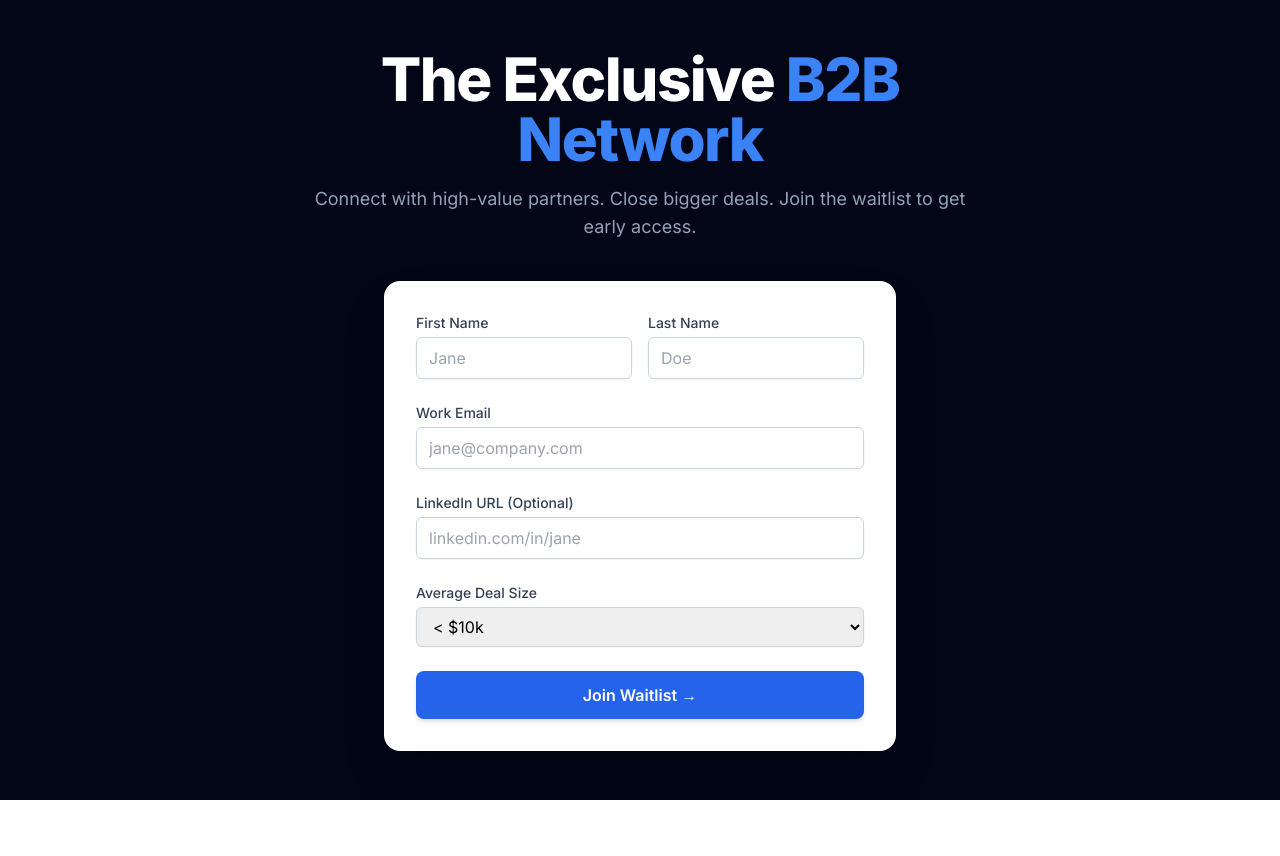
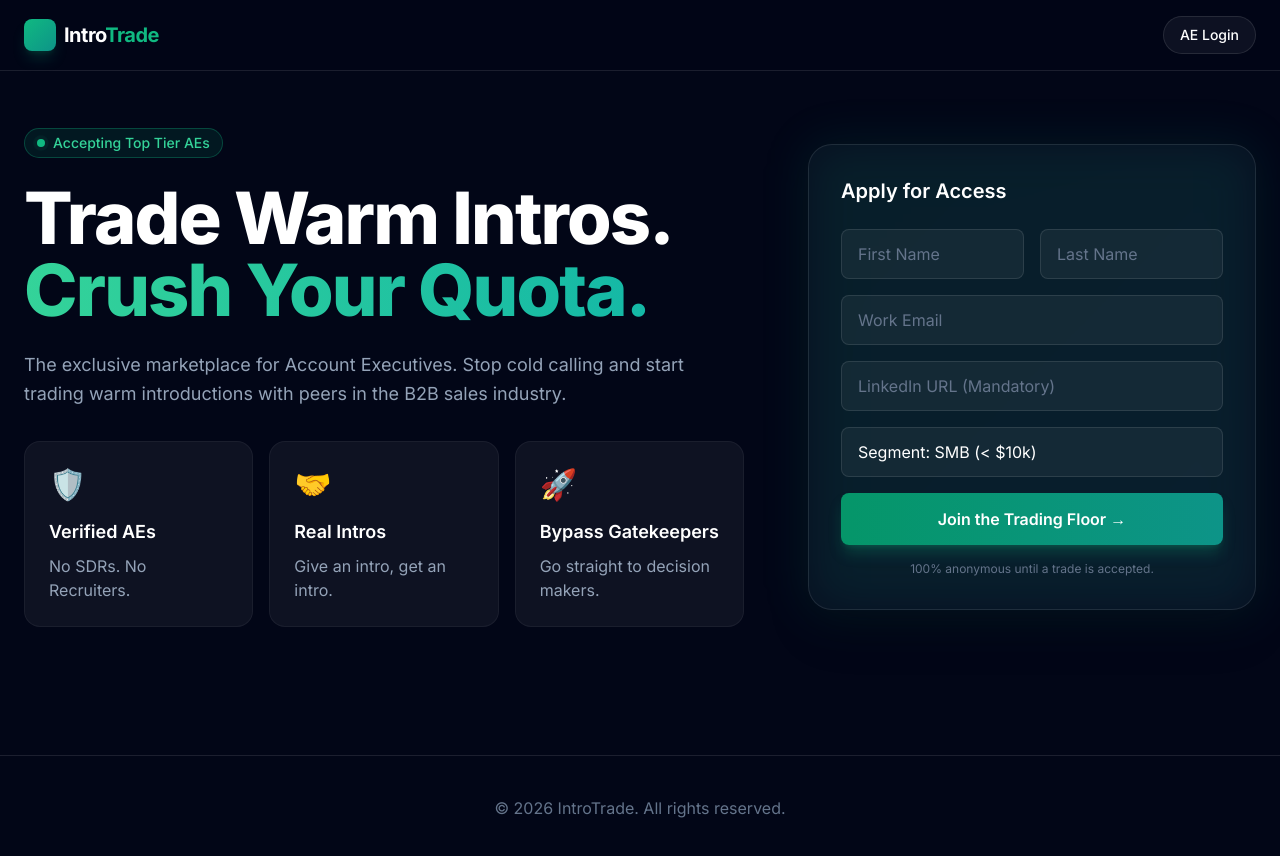
Before and after one commit to danieljacklowe/b2b-network, a Next.js app: page / in a window 1280 px wide. Shown: the top 856 px of the page. Before the commit the page ends 800 px from the top, so only its background shows below. Built offline with nearby package versions, Linux system fonts and the light colour scheme.

Commit message:
Pivot to AE Marketplace

```diff
--- a/app/page.tsx
+++ b/app/page.tsx
@@ -1,6 +1,46 @@
 "use client";
 
 import { useState, FormEvent } from "react";
+
+// --- Components ---
+
+function Navbar() {
+  return (
+    <nav className="fixed top-0 z-50 w-full border-b border-white/10 bg-slate-950/80 backdrop-blur-md">
+      <div className="mx-auto flex max-w-7xl items-center justify-between px-6 py-4">
+        <div className="flex items-center gap-2">
+          <div className="h-8 w-8 rounded-lg bg-emerald-600 bg-gradient-to-br from-emerald-500 to-teal-600 shadow-lg shadow-emerald-500/20"></div>
+          <span className="text-xl font-bold text-white tracking-tight">Intro<span className="text-emerald-500">Trade</span></span>
+        </div>
+        <button className="rounded-full border border-white/10 bg-white/5 px-4 py-2 text-sm font-medium text-white transition-colors hover:bg-white/10">
+          AE Login
+        </button>
+      </div>
+    </nav>
+  );
+}
+
+function Feature({ title, desc, icon }: { title: string; desc: string; icon: string }) {
+  return (
+    <div className="group rounded-2xl border border-white/5 bg-white/5 p-6 transition-all hover:border-emerald-500/30 hover:bg-white/10">
+      <div className="mb-4 text-3xl">{icon}</div>
+      <h3 className="mb-2 text-lg font-semibold text-white">{title}</h3>
+      <p className="text-slate-400">{desc}</p>
+    </div>
+  );
+}
+
+function Footer() {
+  return (
+    <footer className="mt-20 border-t border-white/10 bg-slate-950 py-10">
+      <div className="mx-auto max-w-7xl px-6 text-center text-slate-500">
+        <p>&copy; {new Date().getFullYear()} IntroTrade. All rights reserved.</p>
+      </div>
+    </footer>
+  );
+}
+
+// --- Main Page ---
 
 export default function Home() {
   const [isLoading, setIsLoading] = useState(false);
@@ -8,18 +48,18 @@ export default function Home() {
 
   async function onSubmit(event: FormEvent<HTMLFormElement>) {
     event.preventDefault();
-    setIsLoading(true); // Start loading spinner
+    setIsLoading(true);
 
     const formData = new FormData(event.currentTarget);
 
-    // Prepare the data
+    // Logic remains the same, just the context changes
     const data = {
       firstName: formData.get("firstName"),
       lastName: formData.get("lastName"),
       email: formData.get("email"),
       linkedIn: formData.get("linkedIn"),
       dealSize: formData.get("dealSize"),
-      icp: "B2B Tech", // Default value
+      icp: "AE Marketplace",
     };
 
     try {
@@ -30,7 +70,7 @@ export default function Home() {
       });
 
       if (response.ok) {
-        setIsSubmitted(true); // Show success message
+        setIsSubmitted(true);
       } else {
         alert("Something went wrong. Please try again.");
       }
@@ -38,108 +78,138 @@ export default function Home() {
       console.error("Error:", error);
       alert("Error submitting form");
     } finally {
-      setIsLoading(false); // Stop loading spinner
+      setIsLoading(false);
     }
   }
 
+  // Success State
   if (isSubmitted) {
     return (
       <main className="flex min-h-screen flex-col items-center justify-center bg-slate-950 p-6 text-center text-white">
-        <div className="max-w-md rounded-2xl bg-slate-900 p-10 shadow-2xl border border-slate-800">
-          <h1 className="mb-4 text-4xl font-bold text-green-400">Application Received 🚀</h1>
-          <p className="text-lg text-slate-300">
-            Welcome to the future of B2B networking. We will review your profile and reach out shortly.
+        <Navbar />
+        <div className="animate-in fade-in zoom-in duration-500 max-w-md rounded-2xl border border-emerald-500/20 bg-slate-900 p-10 shadow-2xl shadow-emerald-500/10">
+          <div className="mx-auto mb-6 flex h-16 w-16 items-center justify-center rounded-full bg-emerald-500/10 text-3xl">
+            🤝
+          </div>
+          <h1 className="mb-4 text-3xl font-bold text-white">Request Received</h1>
+          <p className="text-slate-400">
+            We are verifying your LinkedIn profile. Once approved, you can start trading introductions.
           </p>
+          <button
+            onClick={() => window.location.reload()}
+            className="mt-8 text-sm font-medium text-slate-500 hover:text-white"
+          >
+            ← Back to Home
+          </button>
         </div>
       </main>
     );
   }
 
   return (
-    <main className="flex min-h-screen flex-col items-center justify-center bg-slate-950 p-6">
+    <div className="min-h-screen bg-slate-950 selection:bg-emerald-500/30">
+      <Navbar />
 
-      {/* Hero Section */}
-      <div className="mb-10 text-center max-w-2xl">
-        <h1 className="mb-4 text-5xl font-extrabold tracking-tight text-white sm:text-6xl">
-          The Exclusive <span className="text-blue-500">B2B Network</span>
-        </h1>
-        <p className="text-lg text-slate-400">
-          Connect with high-value partners. Close bigger deals.
-          Join the waitlist to get early access.
-        </p>
+      <main className="mx-auto flex max-w-7xl flex-col items-center px-6 pt-32 pb-12 lg:flex-row lg:gap-16">
+
+        {/* Left Column: Copy & Social Proof */}
+        <div className="mb-12 flex-1 text-center lg:mb-0 lg:text-left">
+
+          <div className="mx-auto mb-6 inline-flex items-center rounded-full border border-emerald-500/30 bg-emerald-500/10 px-3 py-1 text-sm font-medium text-emerald-400 lg:mx-0">
+            <span className="mr-2 flex h-2 w-2 relative">
+              <span className="animate-ping absolute inline-flex h-full w-full rounded-full bg-emerald-400 opacity-75"></span>
+              <span className="relative inline-flex rounded-full h-2 w-2 bg-emerald-500"></span>
+            </span>
+            Accepting Top Tier AEs
           </div>
 
-      {/* The Form Card */}
-      <div className="w-full max-w-lg rounded-2xl bg-white p-8 shadow-2xl">
-        <form onSubmit={onSubmit} className="space-y-6">
+          <h1 className="mb-6 text-5xl font-extrabold tracking-tight text-white sm:text-7xl">
+            Trade Warm Intros. <br />
+            <span className="text-transparent bg-clip-text bg-gradient-to-r from-emerald-400 to-teal-500">
+              Crush Your Quota.
+            </span>
+          </h1>
 
+          <p className="mb-8 text-lg text-slate-400 leading-relaxed max-w-2xl mx-auto lg:mx-0">
+            The exclusive marketplace for Account Executives. Stop cold calling and start trading warm introductions with peers in the B2B sales industry.
+          </p>
+
+          <div className="grid grid-cols-1 gap-4 sm:grid-cols-3 text-left">
+            <Feature title="Verified AEs" desc="No SDRs. No Recruiters." icon="🛡️" />
+            <Feature title="Real Intros" desc="Give an intro, get an intro." icon="🤝" />
+            <Feature title="Bypass Gatekeepers" desc="Go straight to decision makers." icon="🚀" />
+          </div>
+        </div>
+
+        {/* Right Column: The Form */}
+        <div className="w-full max-w-md flex-shrink-0">
+          <div className="relative rounded-3xl border border-white/10 bg-slate-900/50 p-8 shadow-2xl backdrop-blur-xl">
+            {/* Glow Effect behind form */}
+            <div className="absolute -inset-1 -z-10 rounded-3xl bg-gradient-to-br from-emerald-500/20 to-teal-500/20 opacity-50 blur-xl"></div>
+
+            <h2 className="mb-6 text-xl font-semibold text-white">Apply for Access</h2>
+
+            <form onSubmit={onSubmit} className="space-y-4">
               <div className="grid grid-cols-2 gap-4">
-            <div>
-              <label className="block text-sm font-medium text-slate-700">First Name</label>
                 <input
                   type="text"
                   name="firstName"
                   required
-                className="mt-1 block w-full rounded-md border border-slate-300 px-3 py-2 shadow-sm focus:border-blue-500 focus:outline-none focus:ring-1 focus:ring-blue-500"
-                placeholder="Jane"
+                  placeholder="First Name"
+                  className="w-full rounded-lg bg-white/5 border border-white/10 px-4 py-3 text-white placeholder-slate-500 focus:border-emerald-500 focus:bg-white/10 focus:outline-none transition-all"
                 />
-            </div>
-            <div>
-              <label className="block text-sm font-medium text-slate-700">Last Name</label>
                 <input
                   type="text"
                   name="lastName"
                   required
-                className="mt-1 block w-full rounded-md border border-slate-300 px-3 py-2 shadow-sm focus:border-blue-500 focus:outline-none focus:ring-1 focus:ring-blue-500"
-                placeholder="Doe"
+                  placeholder="Last Name"
+                  className="w-full rounded-lg bg-white/5 border border-white/10 px-4 py-3 text-white placeholder-slate-500 focus:border-emerald-500 focus:bg-white/10 focus:outline-none transition-all"
                 />
               </div>
-          </div>
 
-          <div>
-            <label className="block text-sm font-medium text-slate-700">Work Email</label>
               <input
                 type="email"
                 name="email"
                 required
-              className="mt-1 block w-full rounded-md border border-slate-300 px-3 py-2 shadow-sm focus:border-blue-500 focus:outline-none focus:ring-1 focus:ring-blue-500"
-              placeholder="jane@company.com"
+                placeholder="Work Email"
+                className="w-full rounded-lg bg-white/5 border border-white/10 px-4 py-3 text-white placeholder-slate-500 focus:border-emerald-500 focus:bg-white/10 focus:outline-none transition-all"
               />
-          </div>
 
-          <div>
-            <label className="block text-sm font-medium text-slate-700">LinkedIn URL (Optional)</label>
               <input
                 type="url"
                 name="linkedIn"
-              className="mt-1 block w-full rounded-md border border-slate-300 px-3 py-2 shadow-sm focus:border-blue-500 focus:outline-none focus:ring-1 focus:ring-blue-500"
-              placeholder="linkedin.com/in/jane"
+                placeholder="LinkedIn URL (Mandatory)"
+                required
+                className="w-full rounded-lg bg-white/5 border border-white/10 px-4 py-3 text-white placeholder-slate-500 focus:border-emerald-500 focus:bg-white/10 focus:outline-none transition-all"
               />
-          </div>
 
-          <div>
-            <label className="block text-sm font-medium text-slate-700">Average Deal Size</label>
               <select
                 name="dealSize"
-              className="mt-1 block w-full rounded-md border border-slate-300 px-3 py-2 shadow-sm focus:border-blue-500 focus:outline-none focus:ring-1 focus:ring-blue-500"
+                className="w-full rounded-lg bg-white/5 border border-white/10 px-4 py-3 text-white focus:border-emerald-500 focus:bg-white/10 focus:outline-none transition-all appearance-none"
               >
-              <option value="< $10k">&lt; $10k</option>
-              <option value="$10k - $50k">$10k - $50k</option>
-              <option value="$50k - $100k">$50k - $100k</option>
-              <option value="$100k+">$100k+</option>
+                <option className="bg-slate-900" value="SMB (< $10k)">Segment: SMB (&lt; $10k)</option>
+                <option className="bg-slate-900" value="Mid-Market ($10k-$50k)">Segment: Mid-Market ($10k-$50k)</option>
+                <option className="bg-slate-900" value="Enterprise ($100k+)">Segment: Enterprise ($100k+)</option>
+                <option className="bg-slate-900" value="Strategic ($1M+)">Segment: Strategic ($1M+)</option>
               </select>
-          </div>
 
               <button
                 type="submit"
                 disabled={isLoading}
-            className="w-full rounded-lg bg-blue-600 px-4 py-3 text-white font-semibold shadow-md hover:bg-blue-700 focus:outline-none focus:ring-2 focus:ring-blue-500 focus:ring-offset-2 disabled:bg-slate-400 transition-all"
+                className="w-full rounded-lg bg-gradient-to-r from-emerald-600 to-teal-600 px-4 py-3.5 font-semibold text-white shadow-lg shadow-emerald-500/25 hover:from-emerald-500 hover:to-teal-500 focus:ring-2 focus:ring-emerald-500 focus:ring-offset-2 focus:ring-offset-slate-900 disabled:opacity-50 transition-all transform active:scale-[0.98]"
               >
-            {isLoading ? "Joining..." : "Join Waitlist →"}
+                {isLoading ? "Processing..." : "Join the Trading Floor →"}
               </button>
+
+              <p className="text-center text-xs text-slate-500">
+                100% anonymous until a trade is accepted.
+              </p>
             </form>
           </div>
+        </div>
+      </main>
 
-    </main>
+      <Footer />
+    </div>
   );
 }
```
Lines whose indentation alone changed are shown as unchanged.
